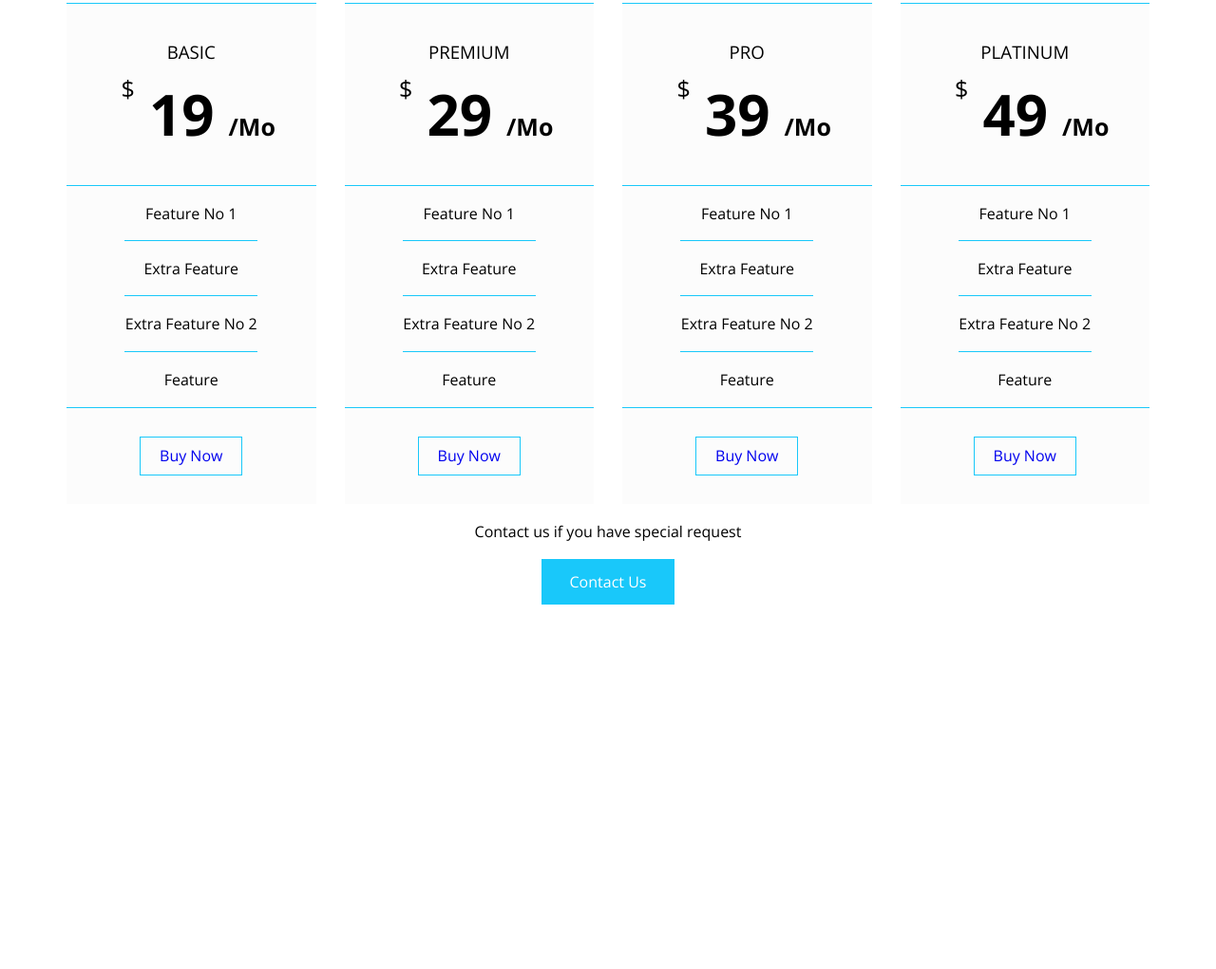
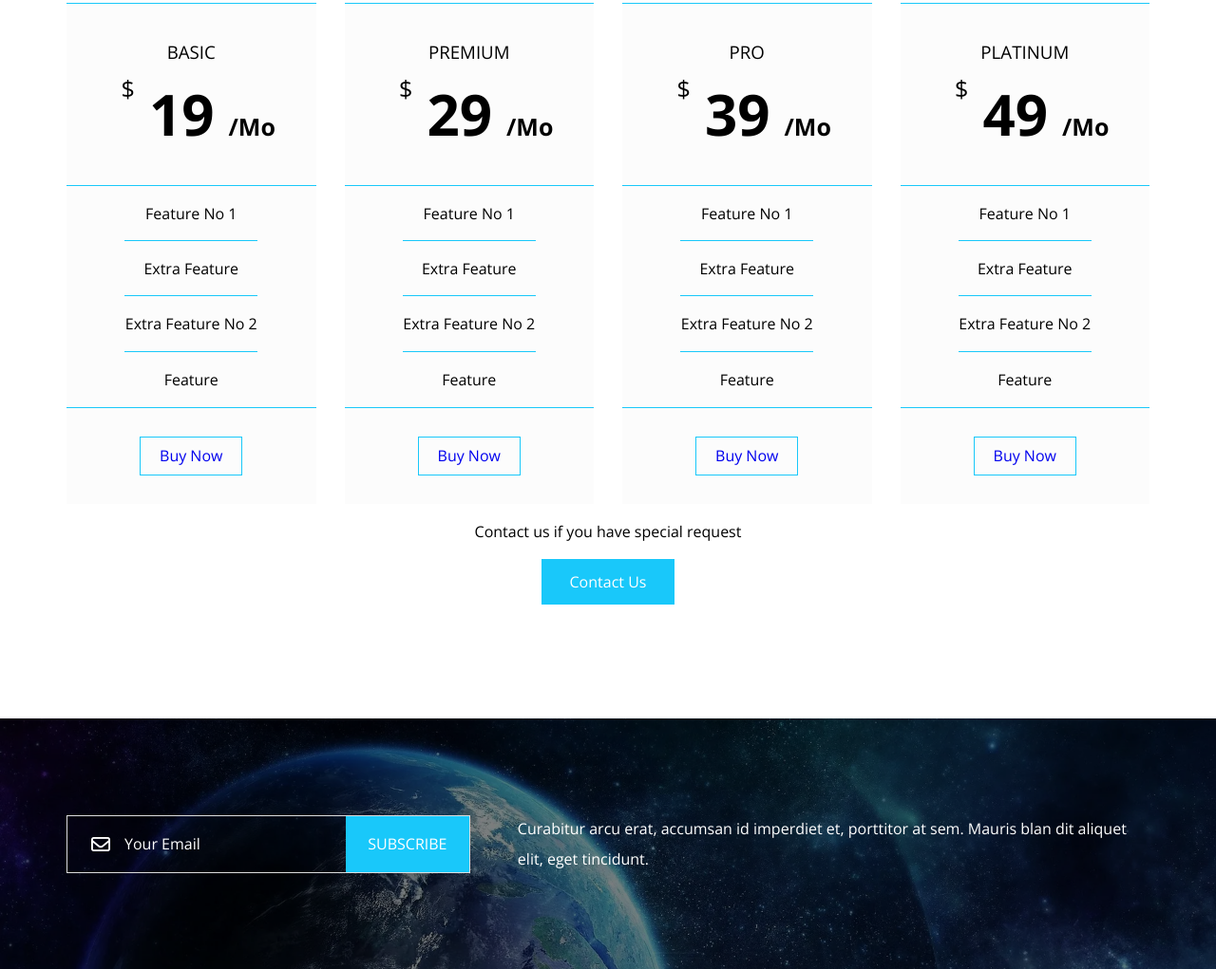
Before and after one commit to mahmoud-abuyoussef/Kasper, a plain HTML site: page index.html in a window 1280 px wide. Shown: the part 6043-7064 px from the top of the page at 95% size. Before the commit the page ends 6800 px from the top, so only its background shows below. Drawn offline with nearby package versions, Linux system fonts and the light colour scheme.

Commit message:
Add: Subscribe Section

```diff
--- a/assets/styles/main.css
+++ b/assets/styles/main.css
@@ -773,3 +773,76 @@ section.pricing .btn-contact {
   color: #fff;
   background-color: var(--main-color);
 }
+
+section.subscribe {
+  position: relative;
+  padding-top: var(--section-padding);
+  padding-bottom: var(--section-padding);
+  color: #fff;
+  background-image: url(../images/subscribe.webp);
+  background-size: cover;
+}
+section.subscribe::before {
+  content: "";
+  position: absolute;
+  top: 0;
+  left: 0;
+  width: 100%;
+  height: 100%;
+  background-color: rgb(0 0 0 / 50%);
+}
+section.subscribe .container {
+  position: relative;
+  display: flex;
+  align-items: center;
+}
+@media (max-width: 991px) {
+  section.subscribe .container {
+    flex-direction: column;
+    text-align: center;
+  }
+}
+section.subscribe form {
+  position: relative;
+  display: flex;
+  width: 500px;
+  max-width: 100%;
+  border: 1px solid #ddd;
+}
+section.subscribe form i {
+  position: absolute;
+  top: 50%;
+  left: 25px;
+  transform: translateY(-50%);
+}
+section.subscribe form input {
+  border: none;
+  outline: none;
+}
+section.subscribe form input[type="email"] {
+  width: calc(100% - 130px);
+  padding: 20px 20px 20px 60px;
+  color: #fff;
+  background-color: transparent;
+  caret-color: var(--main-color);
+}
+section.subscribe form input[type="email"]::placeholder {
+  color: white;
+}
+section.subscribe form input[type="submit"] {
+  width: 130px;
+  padding: 10px 20px;
+  text-transform: uppercase;
+  color: #fff;
+  background-color: var(--main-color);
+  cursor: pointer;
+}
+section.subscribe p {
+  margin-left: 50px;
+  line-height: 2;
+}
+@media (max-width: 991px) {
+  section.subscribe p {
+    margin: 30px 0 0;
+  }
+}
--- a/index.html
+++ b/index.html
@@ -388,6 +388,16 @@
           <a href="#" class="btn-contact">Contact Us</a>
         </div>
       </section>
+      <section class="subscribe">
+        <div class="container">
+          <form>
+            <i class="far fa-envelope fa-lg"></i>
+            <input type="email" name="email" id="email" placeholder="Your Email" />
+            <input type="submit" value="Subscribe" />
+          </form>
+          <p>Curabitur arcu erat, accumsan id imperdiet et, porttitor at sem. Mauris blan dit aliquet elit, eget tincidunt.</p>
+        </div>
+      </section>
     </main>
   </body>
 </html>
```
